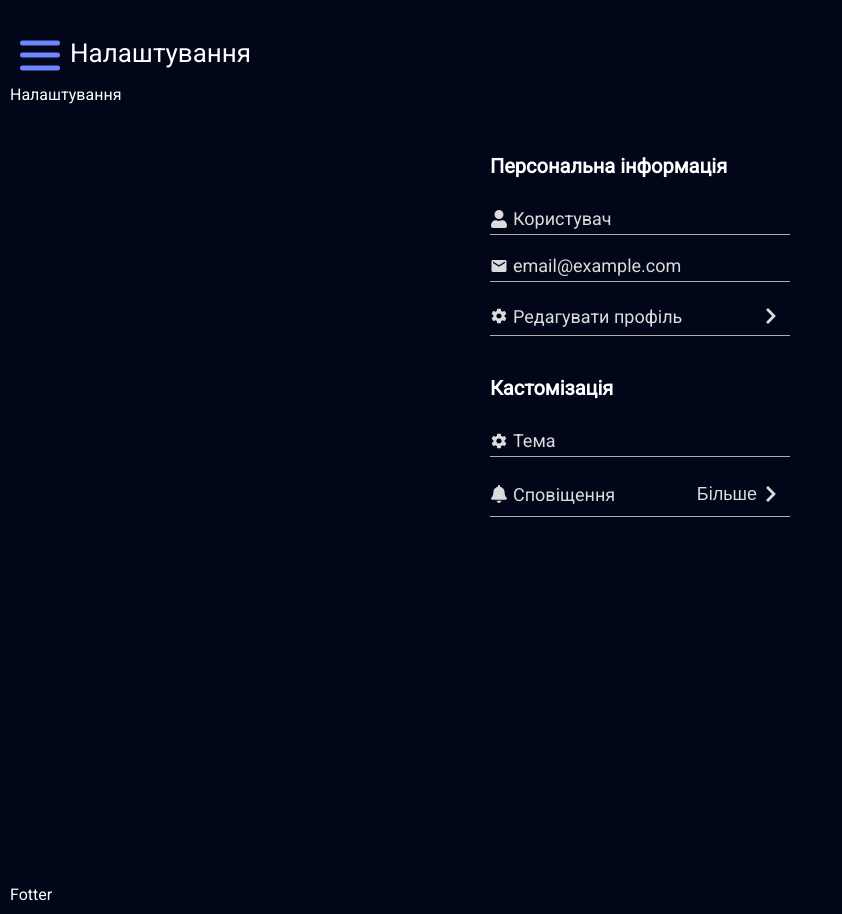
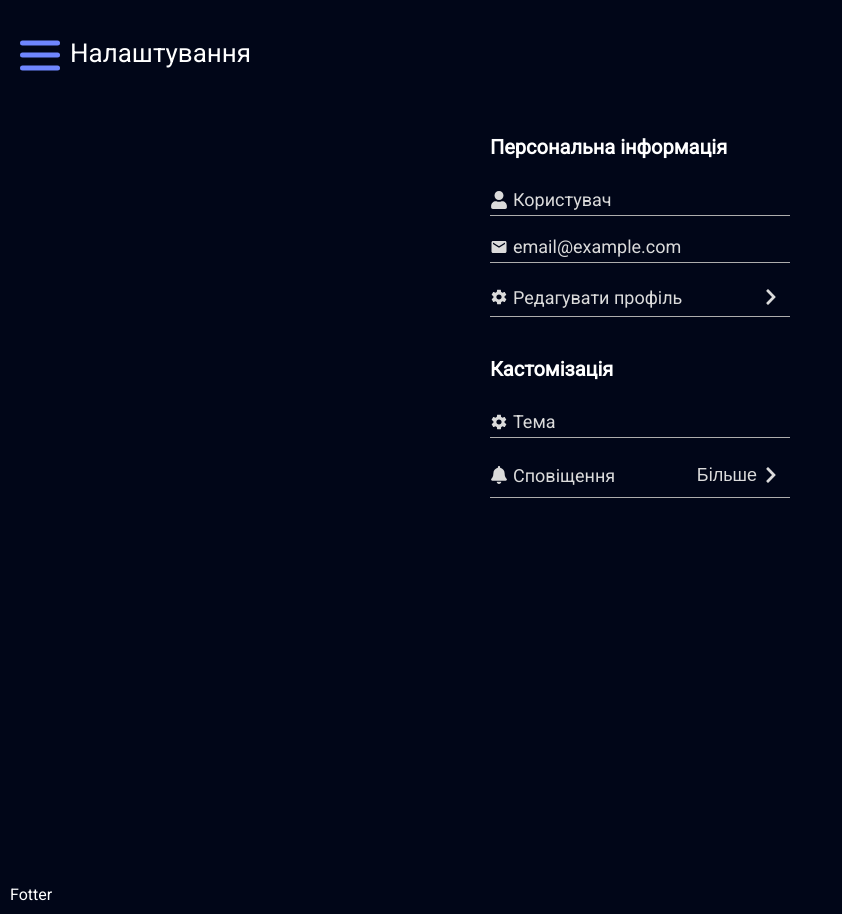
Before and after one commit to Nik91K/SleepTracker, a React (Vite) app: page /sleeptracker/settings in a window 1280 px wide. Shown: the whole page, without its empty margins (0-842 px from the left). Built offline with nearby package versions, Linux system fonts and the light colour scheme; no server answers; sample sign-in values are in the browser's storage.

Commit message:
removed title text

```diff
--- a/src/pages/SleepTracker/Settings/Settings.tsx
+++ b/src/pages/SleepTracker/Settings/Settings.tsx
@@ -25,9 +25,6 @@ const Settings = () => {
 
     return (
         <LayoutPage title='Налаштування'>
-            <div className="sleep-tracker-header">
-                <p>Налаштування</p>
-            </div>
             <div className="settings-page">
                 <DataInformation title='Персональна інформація' items={personalInfo} />
                 <DataInformation title='Кастомізація' items={customization} />
```
